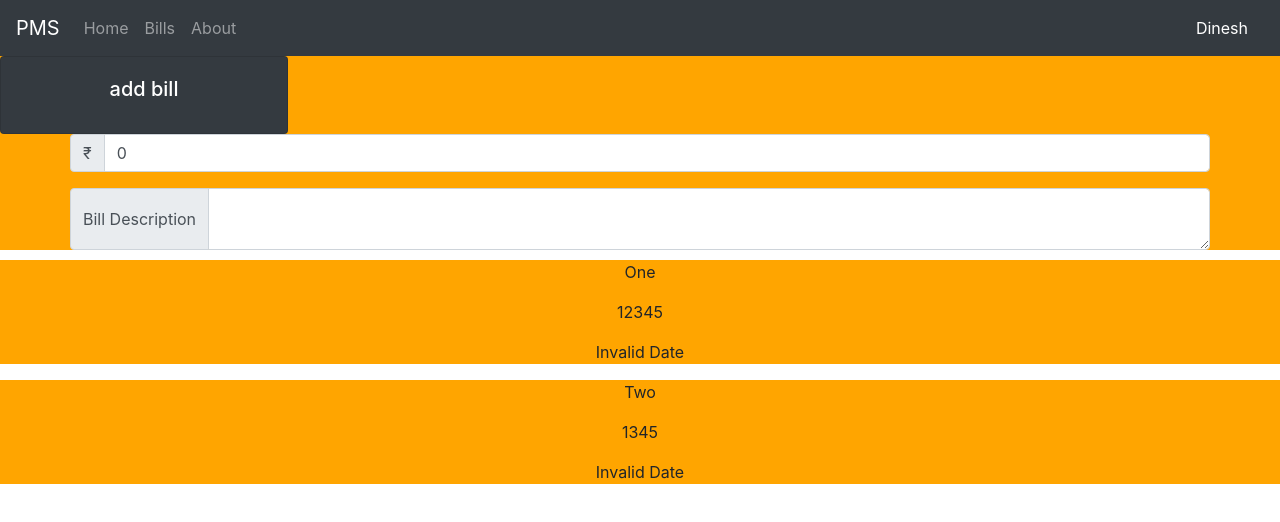
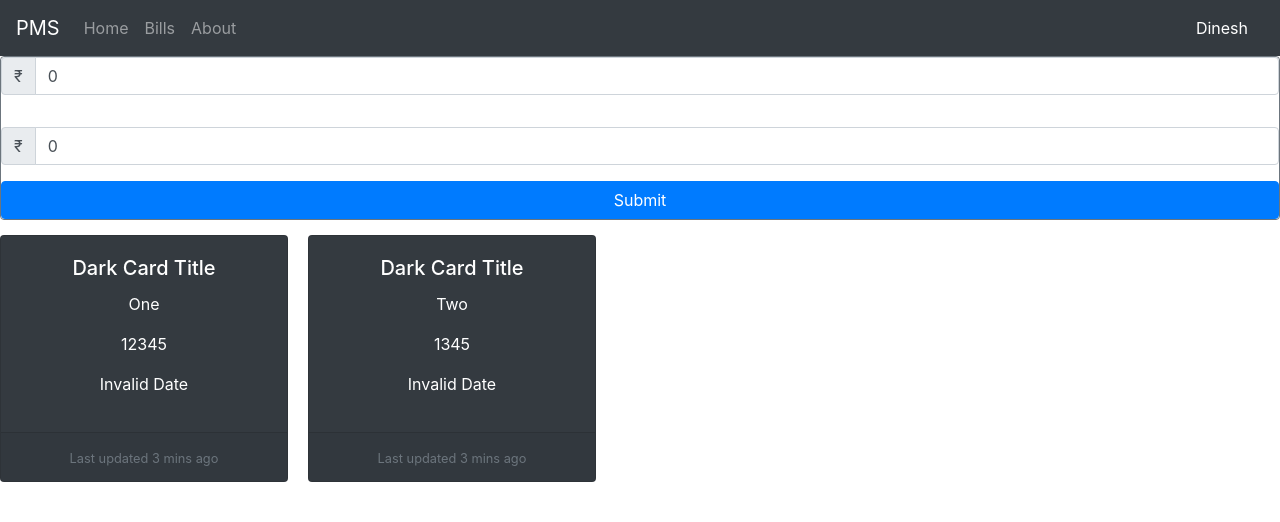
Before and after one commit to codinesh/pms, a React (Create React App) app: page /bills in a window 1280 px wide. Shown: the top 522 px of the page. Built offline with nearby package versions, Linux system fonts and the light colour scheme.

Commit message:
Cards in bills

```diff
--- a/src/pages/Bills.tsx
+++ b/src/pages/Bills.tsx
@@ -1,6 +1,13 @@
 import React, { CSSProperties, useEffect, useState } from 'react'
 import { AppContext, AppDispatch } from '../store/BillsContext'
-import { InputGroup, FormControl, Row, Container, Card } from 'react-bootstrap'
+import {
+  InputGroup,
+  FormControl,
+  Card,
+  CardColumns,
+  Form,
+  Button
+} from 'react-bootstrap'
 import { IBill } from '../Interfaces/AppInterface'
 
 const App: React.FC = () => {
@@ -14,30 +21,22 @@ const App: React.FC = () => {
   })
 
   let billStyle: CSSProperties = {
-    backgroundColor: 'orange',
     minHeight: '5vh',
-    marginBottom: '10px'
+    width: '100vw'
   }
 
   useEffect(() => {}, [billStyle])
 
   return (
     <div>
-      <div key={0} style={billStyle}>
+      <Form onSubmit={(e: React.FormEvent) => e.preventDefault()}>
         <Card
-          bg='dark'
-          text='white'
-          style={{ width: '18rem' }}
+          border='secondary'
+          style={{ marginBottom: 15 }}
           onClick={() => {
             dispatch({ type: 'ADD_BILL', payload: { amount: state.amount } })
           }}>
-          <Card.Body>
-            <Card.Title>add bill</Card.Title>
-          </Card.Body>
-        </Card>
-
-        <Container>
-          <Row>
+          <Form.Group controlId='tes'>
             <InputGroup className='mb-3'>
               <InputGroup.Prepend>
                 <InputGroup.Text>₹</InputGroup.Text>
@@ -51,28 +50,57 @@ const App: React.FC = () => {
                 }}
               />
             </InputGroup>
-
-            <br />
-            <InputGroup>
+          </Form.Group>
+          <InputGroup className='mb-3'>
             <InputGroup.Prepend>
-                <InputGroup.Text>Bill Description</InputGroup.Text>
+              <InputGroup.Text>₹</InputGroup.Text>
             </InputGroup.Prepend>
             <FormControl
-                as='textarea'
-                style={{ minHeight: '40px' }}
-                aria-label='With textarea'
+              id='test'
+              value={state.amount + ''}
+              aria-label='Bill Amount'
+              onChange={() => {
+                setState({ ...state, amount: 100 })
+              }}
             />
           </InputGroup>
-          </Row>
-        </Container>
-      </div>
+          <Button variant='primary' type='submit'>
+            Submit
+          </Button>
+        </Card>
+      </Form>
+
+      <CardColumns
+        style={{
+          display: 'flex',
+          flexDirection: 'row',
+          flexWrap: 'wrap'
+        }}>
         {bills.map(bill => (
-        <div key={bill.id} style={billStyle}>
+          <Card
+            key={bill.id}
+            bg='dark'
+            text='white'
+            style={{
+              width: '18rem'
+              //margin: '5px'
+            }}>
+            <Card.Body>
+              <Card.Title>Dark Card Title</Card.Title>
+              <Card.Text>
+                <div>
                   <p>{bill.id}</p>
                   <p>{bill.amount}</p>
                   <p>{bill.date.toLocaleDateString()} </p>
                 </div>
+              </Card.Text>
+            </Card.Body>
+            <Card.Footer>
+              <small className='text-muted'>Last updated 3 mins ago</small>
+            </Card.Footer>
+          </Card>
         ))}
+      </CardColumns>
     </div>
   )
 }
```
Lines whose indentation alone changed are shown as unchanged.
